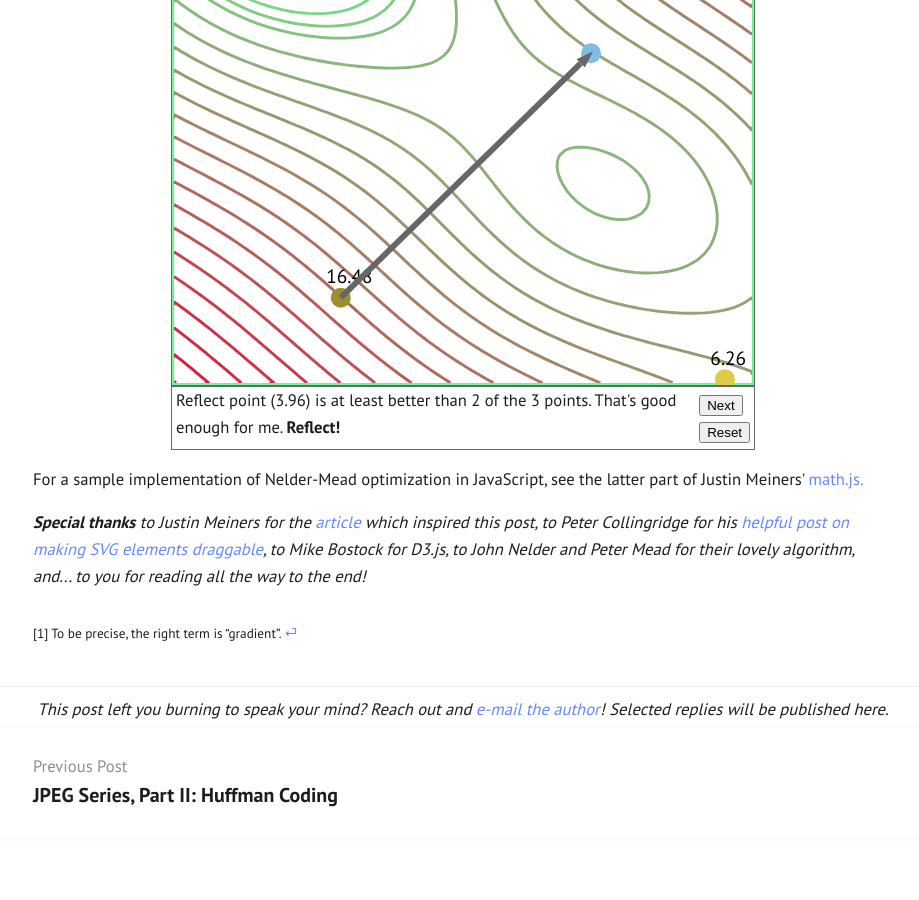
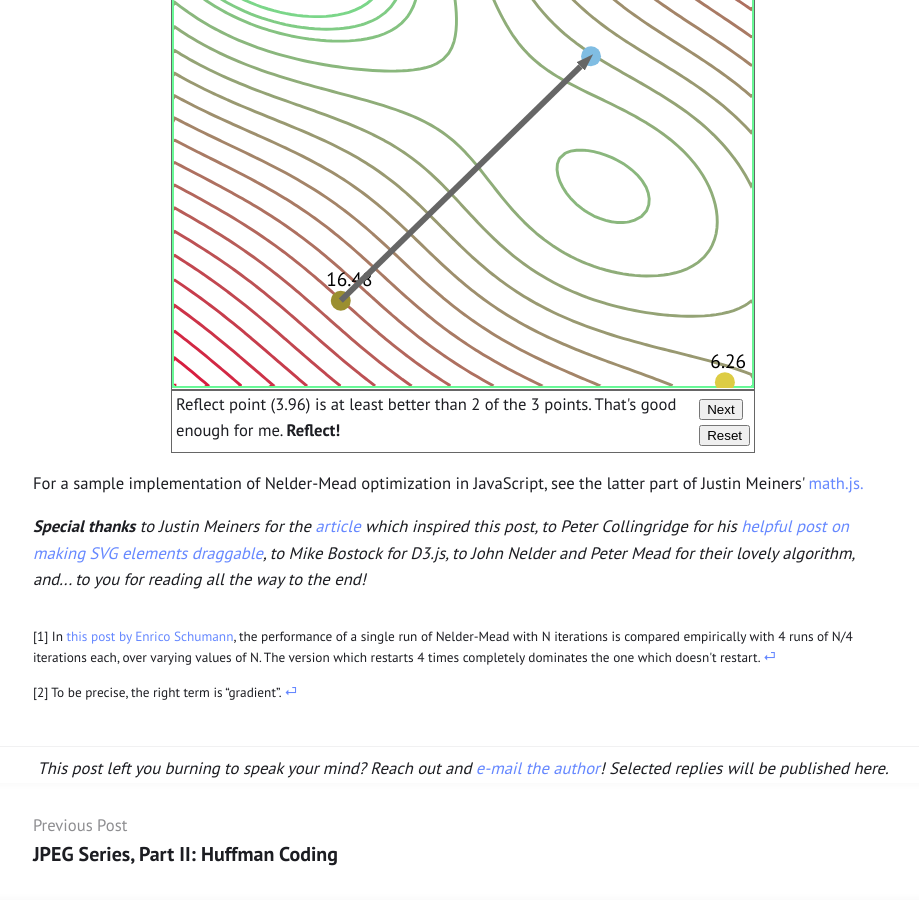
Before and after one commit to alexdowad/alexdowad.github.io, a Jekyll site: the page built from _posts/2022-06-13-visualizing-nelder-mead.html, in a window 1280 px wide and 900 px high, scrolled down 6802 px. Shown: the whole window, without its empty margins (177-1096 px from the left). Built offline with Jekyll 4.4.1, drawn with Linux system fonts in a browser that asks for light colours; before the commit the page ends 7643 px from its top, so only the background shows below that.

Commit message:
Add footnote with link to Enrico Schumann post

```diff
--- a/_posts/2022-06-13-visualizing-nelder-mead.html
+++ b/_posts/2022-06-13-visualizing-nelder-mead.html
@@ -958,13 +958,13 @@ stylesheets:
 
 <p>This game is quite difficult; don't be surprised if you hardly ever “win”. The Nelder-Mead algorithm doesn't always reach a minimum point, either; or at least, not in a reasonable number of iterations. Sometimes it gets <i>close</i> to a minimum point... and then moves <i>very, very</i> slowly towards it.</p>
 
-<p>For that reason, when implementing Nelder-Mead, you need to limit the number of iterations so it doesn't run for too long. Rather than running Nelder-Mead for a huge number of iterations, you will probably get better results by restarting it several times, with different starting points, and then picking the best overall solution found.</p>
+<p>For that reason, when implementing Nelder-Mead, you need to limit the number of iterations so it doesn't run for too long. Rather than running Nelder-Mead for a huge number of iterations, you will probably get better results by restarting it several times, with different starting points, and then picking the best overall solution found.<sup><a href='#footnote1' id='fnref1'>[1]</a></sup></p>
 
 <p>You may be wondering why the algorithm works the way it does. Here are some interesting questions to think about (click to reveal possible answers):</p>
 
 <p><b>Why does the algorithm use a triangle rather than a single test point?</b></p>
 
-<p class='reveal'>Remember, one of the key characteristics of Nelder-Mead is that it doesn't require derivatives. However, by comparing the function's value at the corners of a triangle, it's as if Nelder-Mead is estimating the average value of the derivative<sup><a href='#footnote1' id='fnref1'>[1]</a></sup> across the area of the triangle, and using that approximated derivative to decide which direction to move in. This only works using <span class="katex"><span class="katex-html" aria-hidden="true"><span class="base"><span class="strut" style="height: 0.7667em; vertical-align: -0.0833em;"></span><span class="mord mathnormal" style="margin-right: 0.109em;">N</span><span class="mspace" style="margin-right: 0.2222em;"></span><span class="mbin">+</span><span class="mspace" style="margin-right: 0.2222em;"></span></span><span class="base"><span class="strut" style="height: 0.6444em;"></span><span class="mord">1</span></span></span></span> points in an <span class="katex"><span class="katex-html" aria-hidden="true"><span class="base"><span class="strut" style="height: 0.6833em;"></span><span class="mord mathnormal" style="margin-right: 0.109em;">N</span></span></span></span>-dimensional space; less test points would not be enough to unambiguously determine a direction.</p>
+<p class='reveal'>Remember, one of the key characteristics of Nelder-Mead is that it doesn't require derivatives. However, by comparing the function's value at the corners of a triangle, it's as if Nelder-Mead is estimating the average value of the derivative<sup><a href='#footnote2' id='fnref2'>[2]</a></sup> across the area of the triangle, and using that approximated derivative to decide which direction to move in. This only works using <span class="katex"><span class="katex-html" aria-hidden="true"><span class="base"><span class="strut" style="height: 0.7667em; vertical-align: -0.0833em;"></span><span class="mord mathnormal" style="margin-right: 0.109em;">N</span><span class="mspace" style="margin-right: 0.2222em;"></span><span class="mbin">+</span><span class="mspace" style="margin-right: 0.2222em;"></span></span><span class="base"><span class="strut" style="height: 0.6444em;"></span><span class="mord">1</span></span></span></span> points in an <span class="katex"><span class="katex-html" aria-hidden="true"><span class="base"><span class="strut" style="height: 0.6833em;"></span><span class="mord mathnormal" style="margin-right: 0.109em;">N</span></span></span></span>-dimensional space; less test points would not be enough to unambiguously determine a direction.</p>
 
 <p><b>Why does the size of the triangle change? Why not use a fixed-size triangle which flips, rotates, and slides around the plane?</b></p>
 
@@ -1232,7 +1232,9 @@ stylesheets:
 
 <p><i><b>Special thanks</b> to Justin Meiners for the <a href='https://www.jmeiners.com/why-train-when-you-can-optimize/'>article</a> which inspired this post, to Peter Collingridge for his <a href='https://www.petercollingridge.co.uk/tutorials/svg/interactive/dragging/'>helpful post on making SVG elements draggable</a>, to Mike Bostock for D3.js, to John Nelder and Peter Mead for their lovely algorithm, and... to you for reading all the way to the end!</i></p>
 
-<p id='footnote1' style='font-size: 0.8em; margin-top: 2.5em'>[1] To be precise, the right term is “gradient”. <a href='#fnref1'>⏎</a></p>
+<p id='footnote1' style='font-size: 0.8em; margin-top: 2.5em'>[1] In <a href='http://enricoschumann.net/R/restartnm.htm'>this post by Enrico Schumann</a>, the performance of a single run of Nelder-Mead with N iterations is compared empirically with 4 runs of N/4 iterations each, over varying values of N. The version which restarts 4 times completely dominates the one which doesn't restart. <a href='#fnref1'>⏎</a></p>
+
+<p id='footnote2' style='font-size: 0.8em;'>[2] To be precise, the right term is “gradient”. <a href='#fnref2'>⏎</a></p>
 
 <script>
 	'use strict';
```
